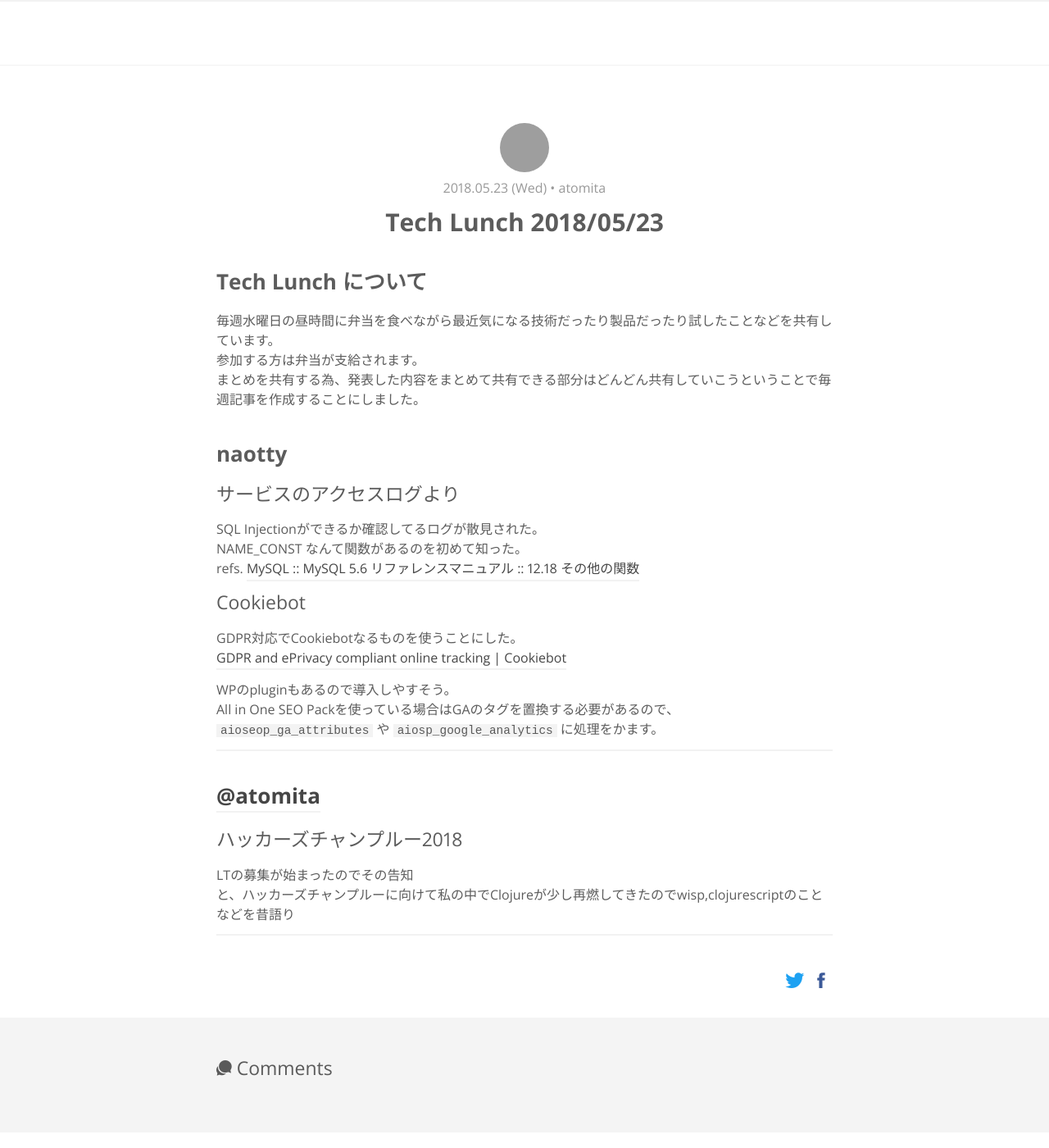
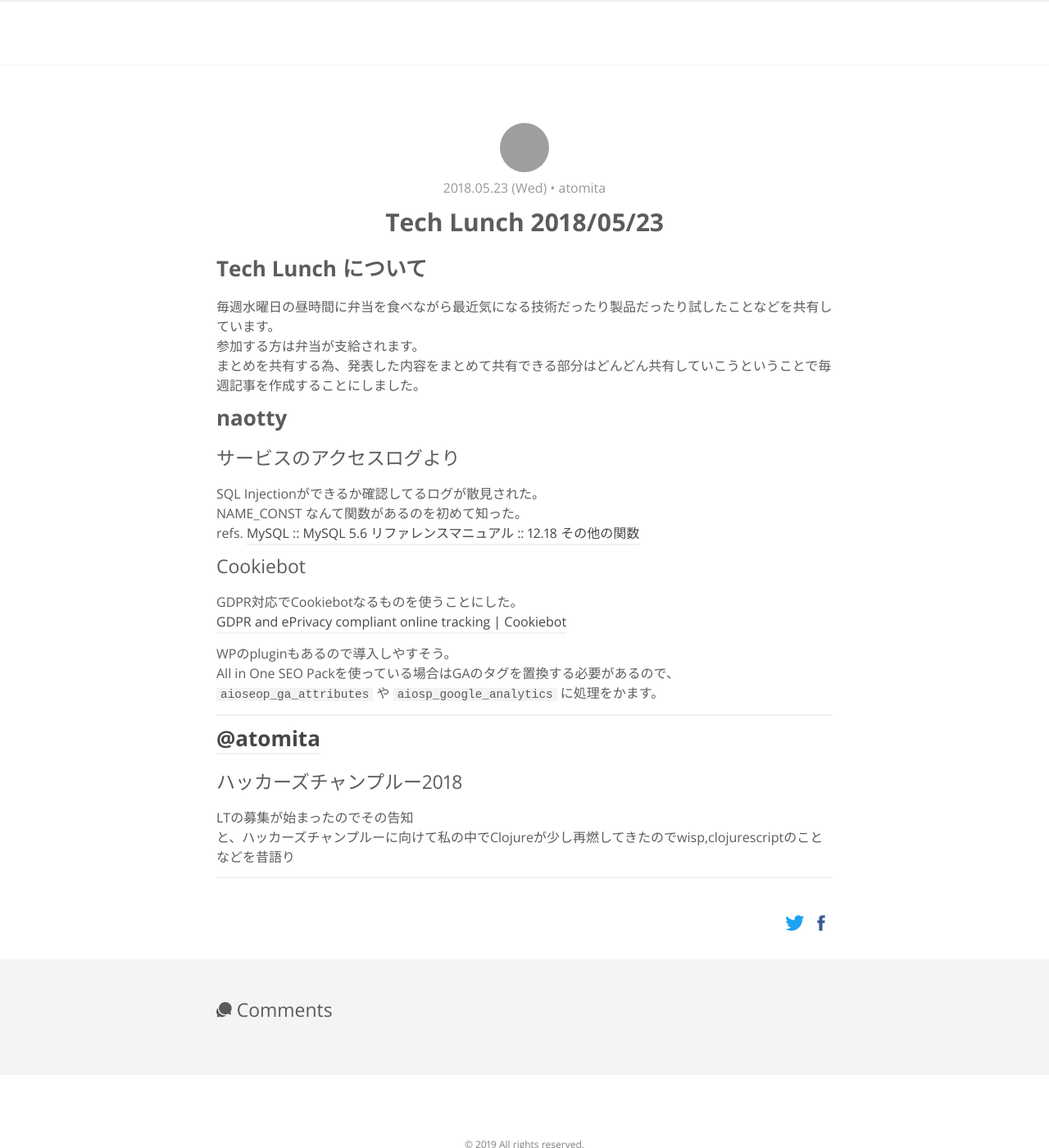
Before and after one commit to RyukyuInteractive/tech.ryukyu-i.co.jp, a Jekyll site: the page built from _posts/2018-05-23-tech-lunch-20180523.md, in a window 1280 px wide and 1400 px high. Shown: the whole window at 82% size. Built offline with Jekyll 4.4.1, drawn with Linux system fonts in a browser that asks for light colours; a script that is not in the unit is left out; comment, search, counter and statistics services are not loaded; grey boxes are pictures that could not be loaded.

Commit message:
Update main.css

```diff
--- a/assets/css/main.css
+++ b/assets/css/main.css
@@ -273,7 +273,6 @@
 }
 
 h2 {
-  margin-top: 1.5em;
   font-size: 1.625rem;
 }
 
@@ -288,6 +287,22 @@
 h5,
 h6 {
   font-size: 1rem;
+}
+
+h2,
+h3,
+h4,
+h5,
+h6, {
+  margin-top: 1.5em;
+}
+
+h1 + h2,
+h2 + h3,
+h3 + h4,
+h4 + h5,
+h5 + h6 {
+  margin-top: 0;
 }
 
 p {
```
